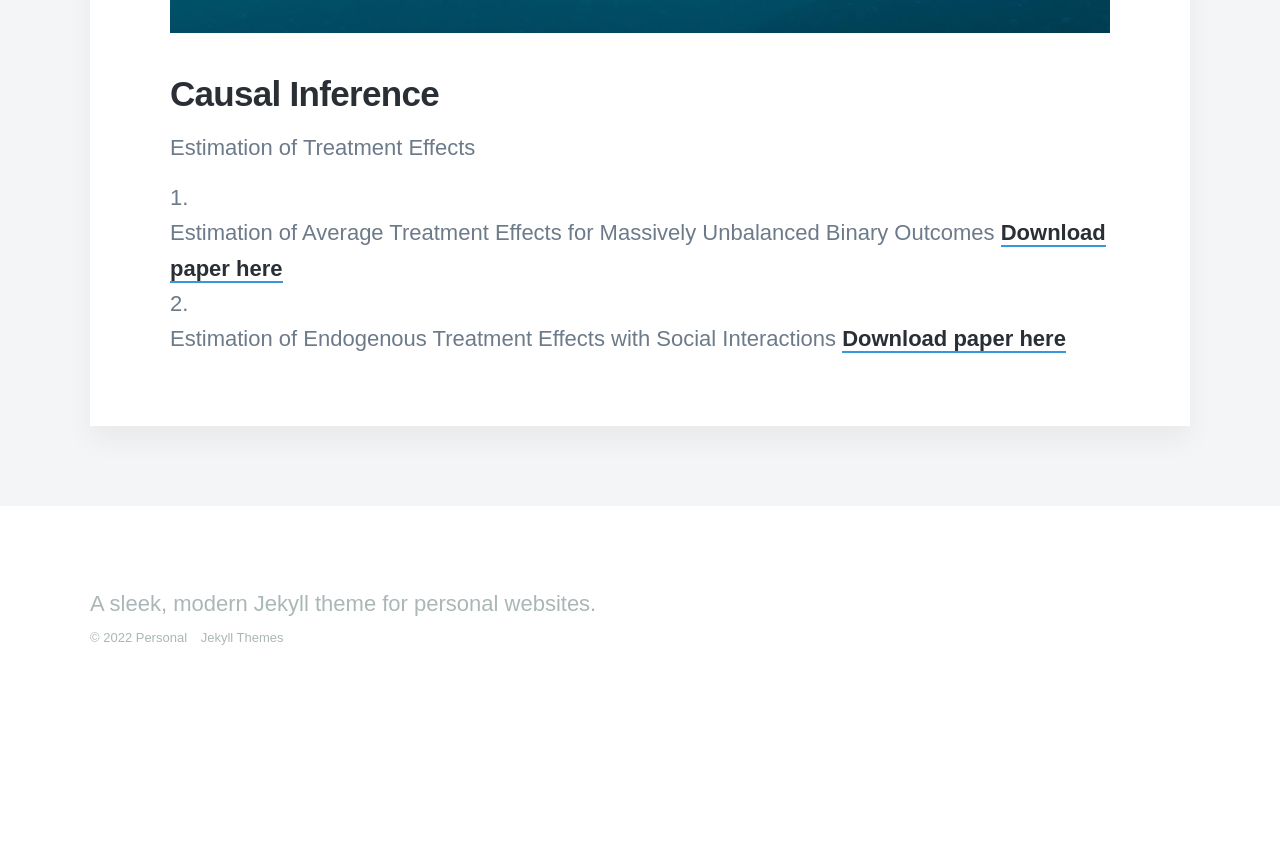
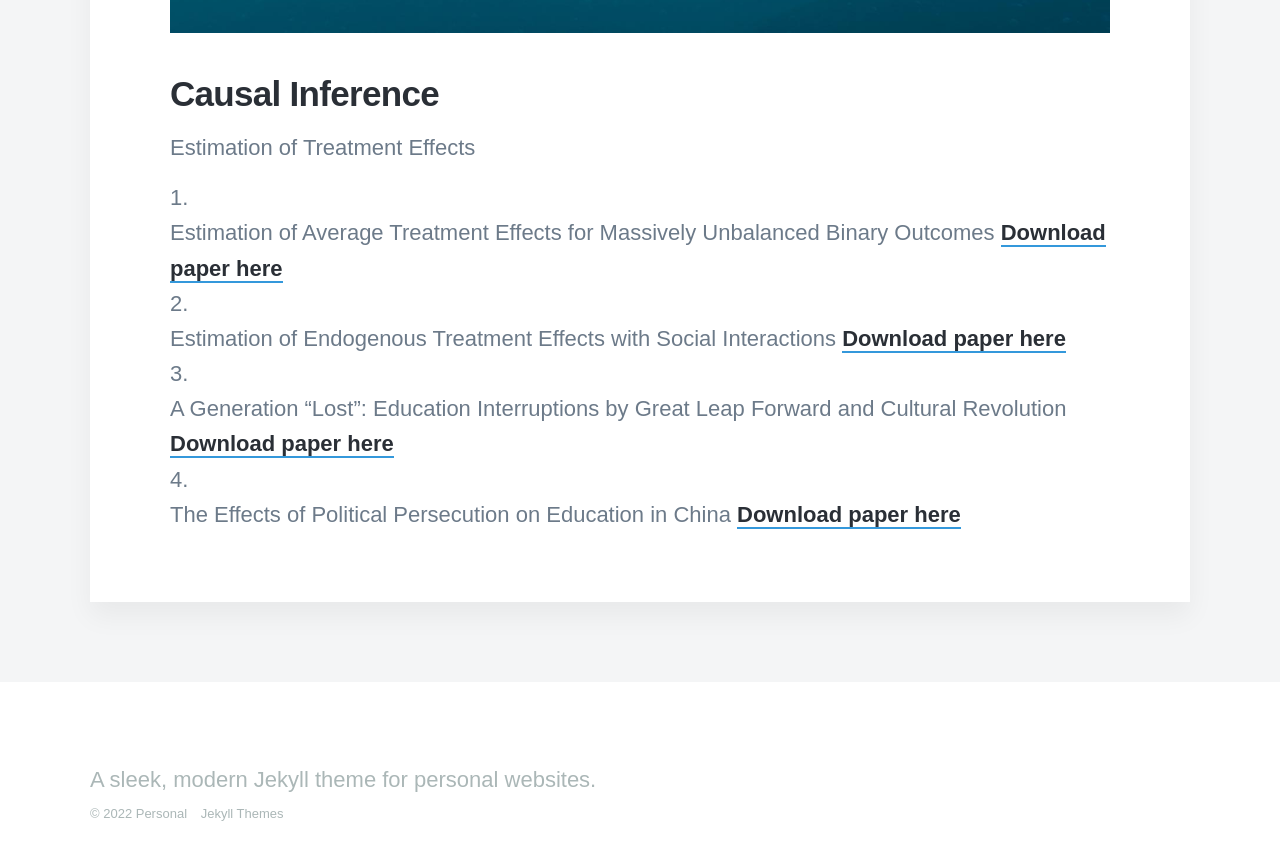
Before and after one commit to lilyliupro/finance, a Jekyll site: the page built from _projects/2018-06-30-demo-project.md, in a window 1280 px wide and 900 px high, scrolled down 1098 px. Shown: the top 860 px of the window. Built offline with Jekyll 4.4.1, drawn with Linux system fonts in a browser that asks for light colours; nearby versions of some CDN libraries; some web fonts are replaced; before the commit the page ends 1822 px from its top, so only the background shows below that.

Commit message:
Update 2018-06-30-demo-project.md

```diff
--- a/_projects/2018-06-30-demo-project.md
+++ b/_projects/2018-06-30-demo-project.md
@@ -17,3 +17,9 @@ Estimation of Treatment Effects
 
 2. Estimation of Endogenous Treatment Effects with Social Interactions
 [Download paper here](https://github.com/Lilyliu8262/Lily-s-Website/blob/main/Papers/Network_Effects.pdf)
+
+3. A Generation “Lost”: Education Interruptions by Great Leap Forward and Cultural Revolution
+[Download paper here](https://github.com/Lilyliu8262/Lily-s-Website/blob/main/Papers/Education.pdf)
+
+4. The Effects of Political Persecution on Education in China
+[Download paper here](https://github.com/Lilyliu8262/Lily-s-Website/blob/main/Papers/Political_Persecution.pdf)
```
